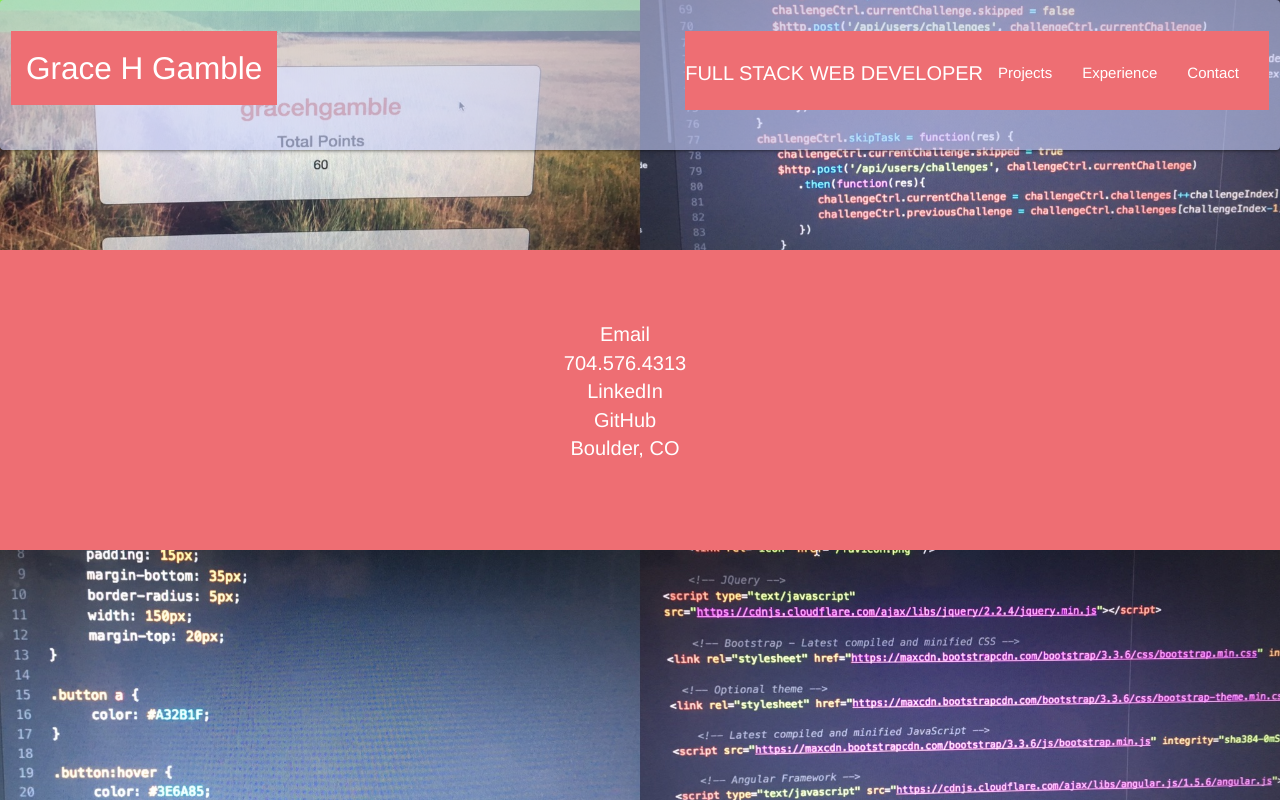
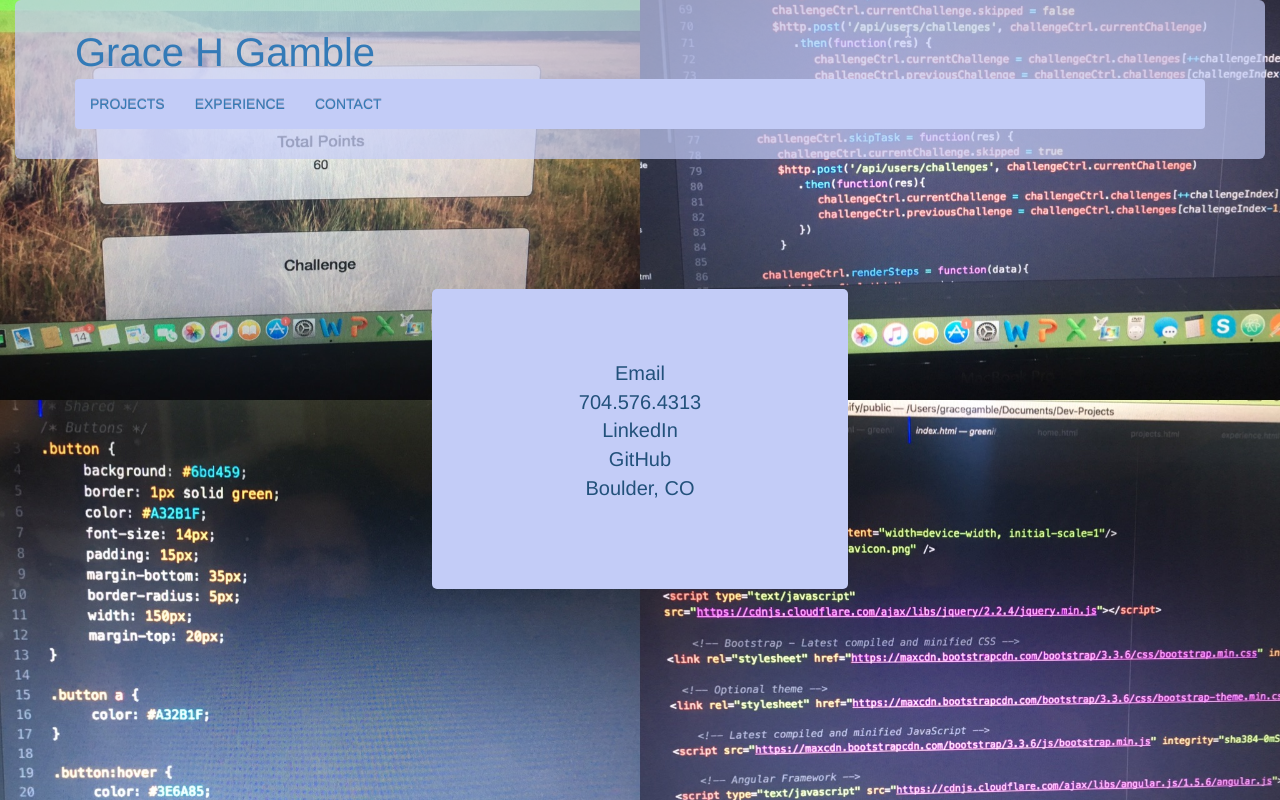
Before and after one commit to ghgamble/Personal-Website, a website: page public/index.html at #!/contact in a window 1280 px wide. Drawn offline with nearby package versions, Linux system fonts and the light colour scheme; some packages are replaced by stand-ins of ours.

Commit message:
Updated to Bootstrap

```diff
--- a/public/contact.html
+++ b/public/contact.html
@@ -1,4 +1,4 @@
-<div class="col s3 offset-s2 contact-text">
+<div class="col-md-4 col-md-offset-4 contact-text">
      <ul class="home-list">
           <li><a class="link-text" href="mailto:grace.h.gamble@gmail.com?Subject=Personal%20Website">Email</a></li>
           <li>704.576.4313</li>
--- a/public/index.html
+++ b/public/index.html
@@ -28,35 +28,30 @@
          <!-- Bower -->
      <script type="text/javascript" src="https://cdnjs.cloudflare.com/ajax/libs/underscore.js/1.8.3/underscore-min.js"></script>
 
-          <!-- Compiled and minified CSS -->
-     <link rel="stylesheet" href="https://cdnjs.cloudflare.com/ajax/libs/materialize/0.97.7/css/materialize.min.css">
-
-          <!-- Compiled and minified JavaScript -->
-     <script src="https://cdnjs.cloudflare.com/ajax/libs/materialize/0.97.7/js/materialize.min.js"></script>
-
-     <link rel="stylesheet" href="main.css">
+         <!-- Main.css -->
+     <link rel="stylesheet" href="main.css" type="text/css" />
 
          <!-- Main.js -->
      <script type="text/javascript" src="main.js"></script>
 
 
      </head>
-     <body>
-          <!--Import jQuery before materialize.js-->
-      <script type="text/javascript" src="https://code.jquery.com/jquery-2.1.1.min.js"></script>
-      <!-- <script type="text/javascript" src="js/materialize.min.js"></script> -->
 
-      <nav class="navbar">
-           <div class="nav-wrapper">
+     <body class="container-fluid">
+          <div class="jumbotron">
+               <h1 class="name">
                     <a ui-sref="home" href="/" class="brand-logo link">Grace H Gamble</a>
-                <ul id="nav-mobile nav-text" class="right hide-on-med-and-down navs">
-                     <li class="title">FULL STACK WEB DEVELOPER</li>
-                     <li><a class="link" ui-sref="projects" href="#">Projects</a></li>
-                     <li><a class="link" ui-sref="experience" href="#">Experience</a></li>
-                     <li><a class="link" ui-sref="contact" href="#">Contact</a></li>
+               </h1>
+               <nav class="navbar navbar-inverse">
+                    <ul id="li-font" class="nav navbar-nav">
+                         <li class="link"><a ui-sref="projects" href="#">PROJECTS</a></li>
+                         <li class="link"><a ui-sref="experience" href="#">EXPERIENCE</a></li>
+                         <li class="link"><a ui-sref="contact" href="#">CONTACT</a></li>
                     </ul>
+               </nav>
           </div>
-      </nav>
           <div ui-view></div>
      </body>
+
+
 </html>
--- a/public/main.css
+++ b/public/main.css
@@ -7,44 +7,46 @@ body {
      background-size: cover;
 }
 
-.navbar {
-     height: 150px;
-     background: rgba(195, 204, 247, 0.6);
+.jumbotron {
+     background: rgba(195, 204, 247, 0.7);
+     padding-top: 10px;
+     padding-bottom: 10px;
+     margin-left: 0;
+     margin-right: 0;
 }
 
-nav .brand-logo {
-     padding-top: 5px;
-     padding-left: 15px;
-     padding-right: 15px;
-     padding-bottom: 5px;
-     margin-left: 10px;
-     margin-top: 30px;
-     background-color: #ee6e73;
+
+/* Navbar */
+.navbar {
+     border: none;
+     background-color: rgb(195, 204, 247);
+     background-image: none;
+     color: #A32B1F;
+}
+
+.name {
+     margin: 0;
+}
+
+#li-font a {
+     color: rgb(51, 122, 183);
+}
+
+#li-font a:hover {
+     color: white;
+}
+
+.brand-logo {
+     font-size: 40px;
 }
 
 .brand-logo:hover {
-     color: #44596e;
+     text-decoration: none;
+     color: white;
 }
 
-.link:hover {
+.brand-logo:focus {
      text-decoration: none;
-     background-color: #ee6e73;
-}
-
-.navs {
-     padding-top: 10px;
-     padding-left: 15px;
-     padding-right: 15px;
-     padding-bottom: 5px;
-     margin-left: 10px;
-     margin-top: 30px;
-     margin-right: 10px;
-     background-color: #ee6e73;
-
-}
-
-.title {
-     font-size: 20px;
 }
 
 /* HOME PAGE */
@@ -55,12 +57,15 @@ nav .brand-logo {
 }
 
 .home-text {
-     height: 300px;
-     background-color: #ee6e73;
-     margin-top: 100px;
-     color: white;
+     height: 380px;
+     color: #22517b;
      padding: 40px;
      padding-top: 40px;
+     padding-bottom: 40px;
+     margin-top: 35px;
+     font-size: 16px;
+     border-radius: 5px;
+     background: rgb(195, 204, 247);
 }
 
 .row .col {
@@ -68,7 +73,7 @@ nav .brand-logo {
 }
 
 .link-text {
-     color: white;
+     color: #22517b;;
 }
 
 .link-text:hover {
@@ -82,11 +87,20 @@ nav .brand-logo {
 /* Contact.html */
 .contact-text {
      height: 300px;
-     background-color: #ee6e73;
+     background-color: rgb(195, 204, 247);
      margin-top: 100px;
-     color: white;
+     color: #22517b;
      padding: 40px;
      padding-top: 40px;
      text-align: center;
      font-size: 20px;
+     border-radius: 5px;
 }
+
+ul {
+     list-style-type: none;
+}
+
+.link-text:hover {
+     color: white;
+}
```
Also changed, not shown: public/home.html (+2 -2 lines). Lines whose indentation alone changed are shown as unchanged.
